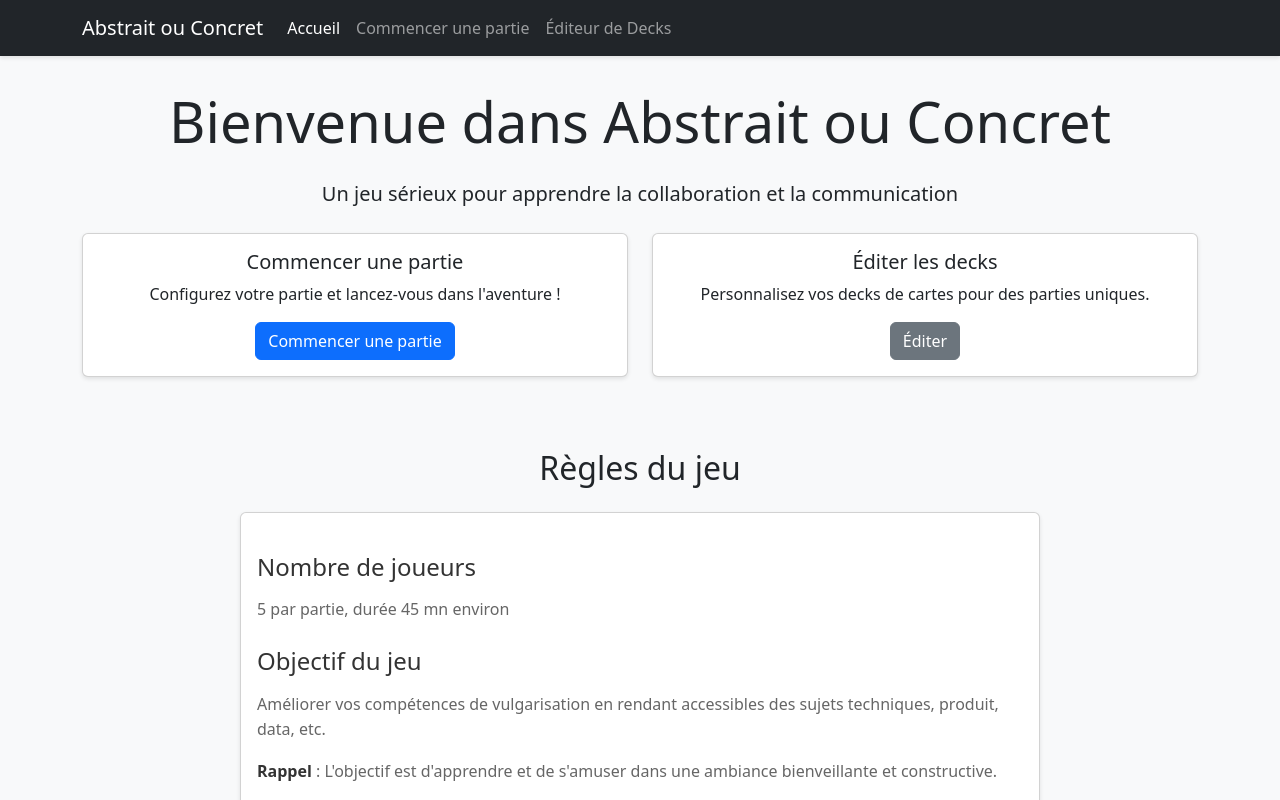
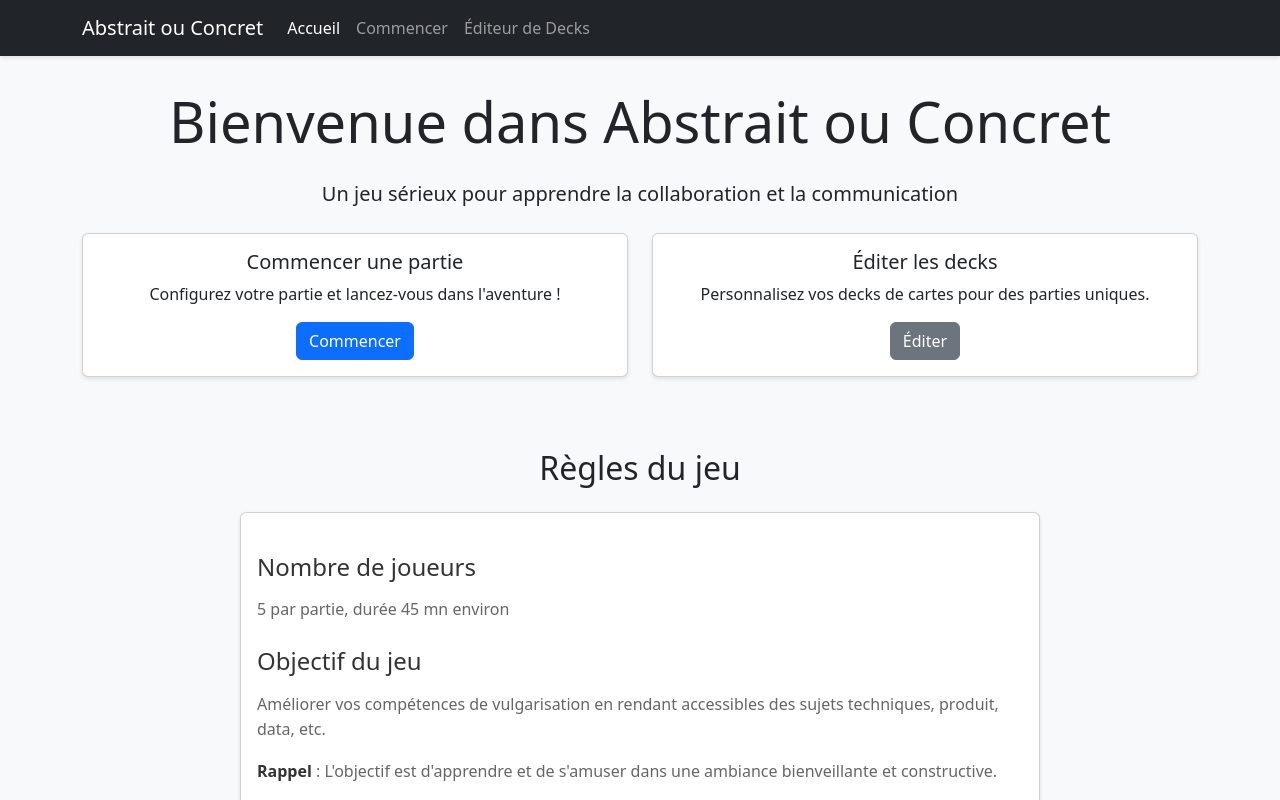
Before and after one commit to loickaczmarek/sg-ab-co-game, an Angular app: page / in a window 1280 px wide. Shown: the top 800 px of the page. Built offline with nearby package versions, Linux system fonts and the light colour scheme.

Commit message:
chore: adjust ux

```diff
--- a/src/app/app.component.html
+++ b/src/app/app.component.html
@@ -10,7 +10,7 @@
           <a class="nav-link" routerLink="/" routerLinkActive="active" [routerLinkActiveOptions]="{exact: true}">Accueil</a>
         </li>
         <li class="nav-item">
-          <a class="nav-link" routerLink="/setup" routerLinkActive="active">Commencer une partie</a>
+          <a class="nav-link" routerLink="/setup" routerLinkActive="active">Commencer</a>
         </li>
         <li class="nav-item">
           <a class="nav-link" routerLink="/editor" routerLinkActive="active">Éditeur de Decks</a>
--- a/src/app/components/home/home.component.html
+++ b/src/app/components/home/home.component.html
@@ -8,7 +8,7 @@
         <div class="card-body">
           <h5 class="card-title">Commencer une partie</h5>
           <p class="card-text">Configurez votre partie et lancez-vous dans l'aventure !</p>
-          <a routerLink="/setup" class="btn btn-primary">Commencer une partie</a>
+          <a routerLink="/setup" class="btn btn-primary">Commencer</a>
         </div>
       </div>
     </div>
```
